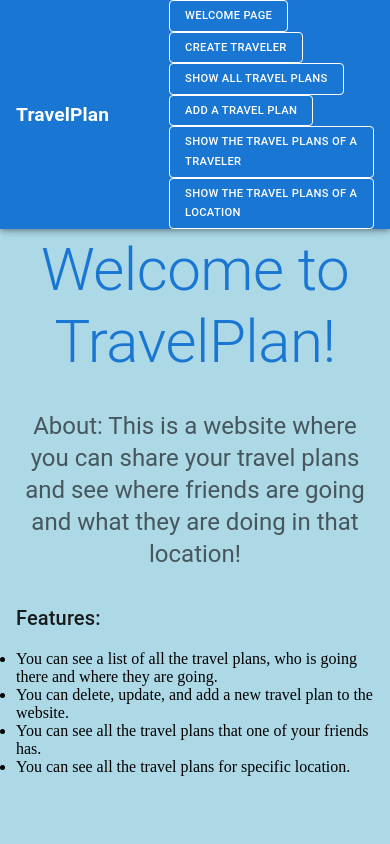
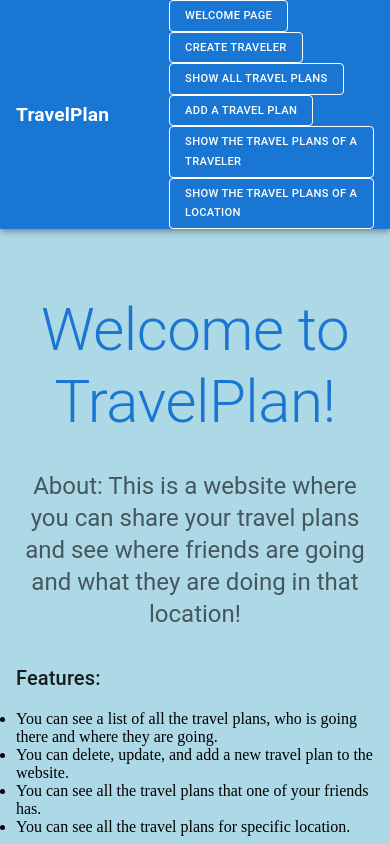
Before and after one commit to spenceradler2/Phase-5-Project, a React (Vite) app in the folder client/: page / in a window 390 px wide. Built offline with nearby package versions, Linux system fonts and the light colour scheme.

Commit message:
adjusting the top padding for mobile

```diff
--- a/client/src/index.css
+++ b/client/src/index.css
@@ -1,5 +1,5 @@
 .main-content {
-  padding-top: 170px;
+  padding-top: 230px;
   height: 100%;
 }
 html,body{
--- a/client/vite.config.js
+++ b/client/vite.config.js
@@ -7,7 +7,7 @@ export default defineConfig({
   server: {
    proxy: {
     '/api': {
-      target: 'http://localhost:5555',
+      target: 'http://127.0.0.1:5555',
       changeOrigin: true,
     },
    },
```
